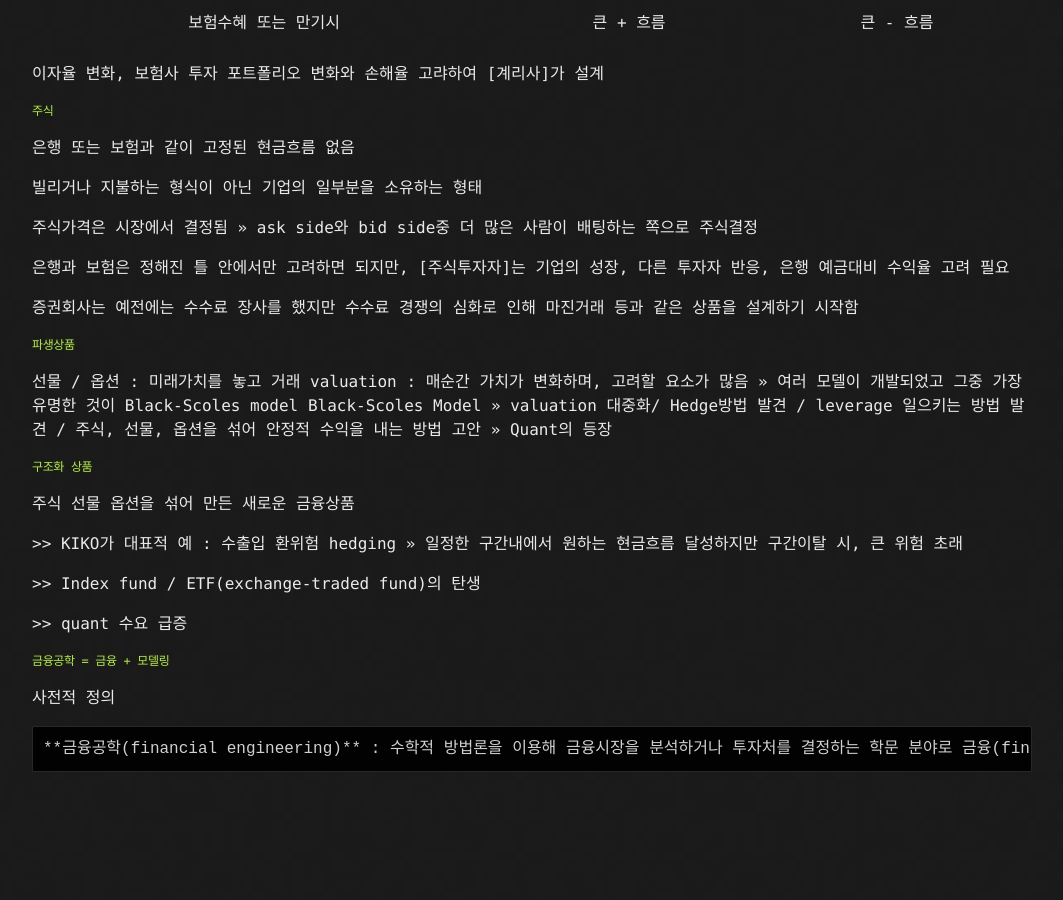
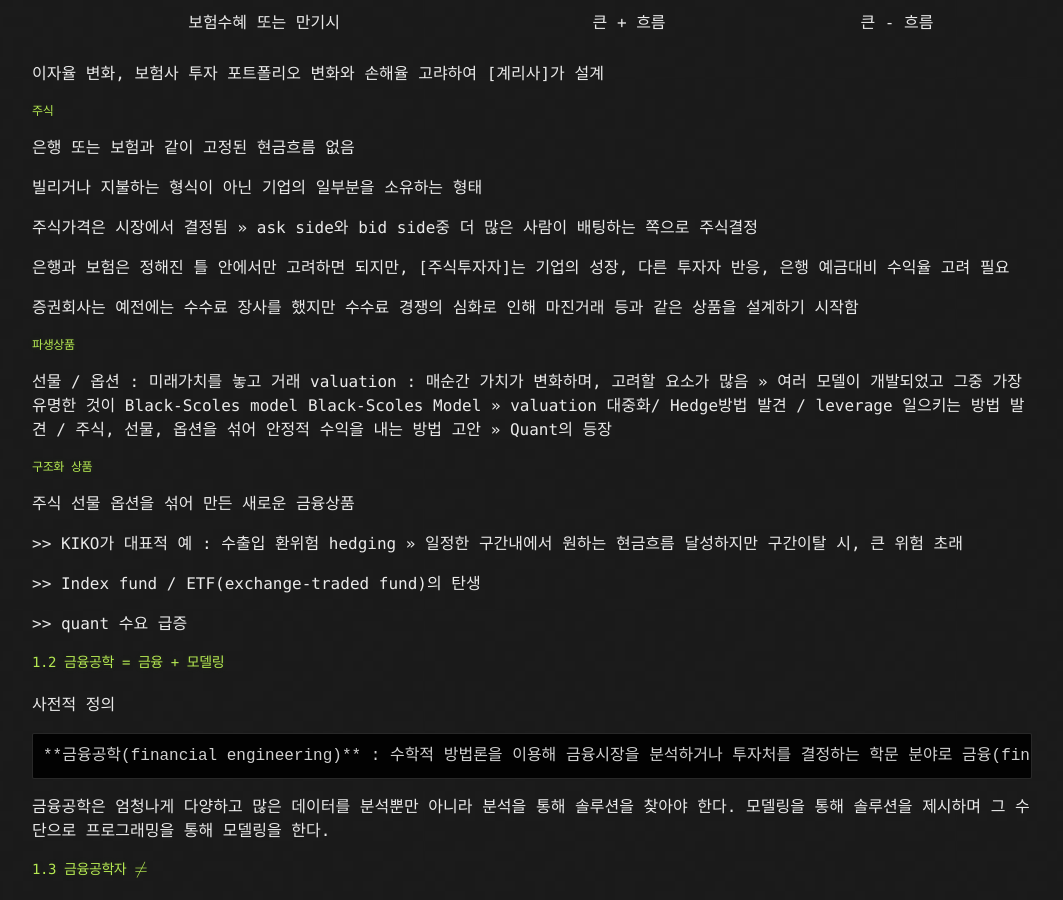
Before and after one commit to kooock/kooock.github.io, a Jekyll site: the page built from _posts/2018-07-19-finance_engineering_chapter1.md, in a window 1280 px wide and 900 px high, scrolled down 986 px. Shown: the whole window, without its empty margins (108-1171 px from the left). Built offline with Jekyll 4.4.1, drawn with Linux system fonts in a browser that asks for light colours; formulas are drawn with MathJax 3; before the commit the page ends 1778 px from its top, so only the background shows below that.

Commit message:
금융공학 chapter1 1.2 update

```diff
--- a/_posts/2018-07-19-finance_engineering_chapter1.md
+++ b/_posts/2018-07-19-finance_engineering_chapter1.md
@@ -61,7 +61,11 @@ Black-Scoles Model >> valuation 대중화/ Hedge방법 발견 / leverage 일으
 
 \>> quant 수요 급증
 
-##### 금융공학 = 금융 + 모델링
+#### 1.2 금융공학 = 금융 + 모델링
 사전적 정의
 
     **금융공학(financial engineering)** : 수학적 방법론을 이용해 금융시장을 분석하거나 투자처를 결정하는 학문 분야로 금융(finance)와 공학(engineering)의 합성어이다. 각종 경제 - 금융 데이터를 통계학을 이용해 가공하고, 여기에 근사해서 어디에 투자할지 결정한다. 또 필요한 수학적 방법론을 이용해 새로운 금융상품을 만들거나 컴퓨터 프로그램으로 작성해 미래를 예측하기도 한다.(경제용어사전 한경덧컴)
+
+금융공학은 엄청나게 다양하고 많은 데이터를 분석뿐만 아니라 분석을 통해 솔루션을 찾아야 한다. 모델링을 통해 솔루션을 제시하며 그 수단으로 프로그래밍을 통해 모델링을 한다.
+
+#### 1.3 금융공학자 $$\neq$$
```
